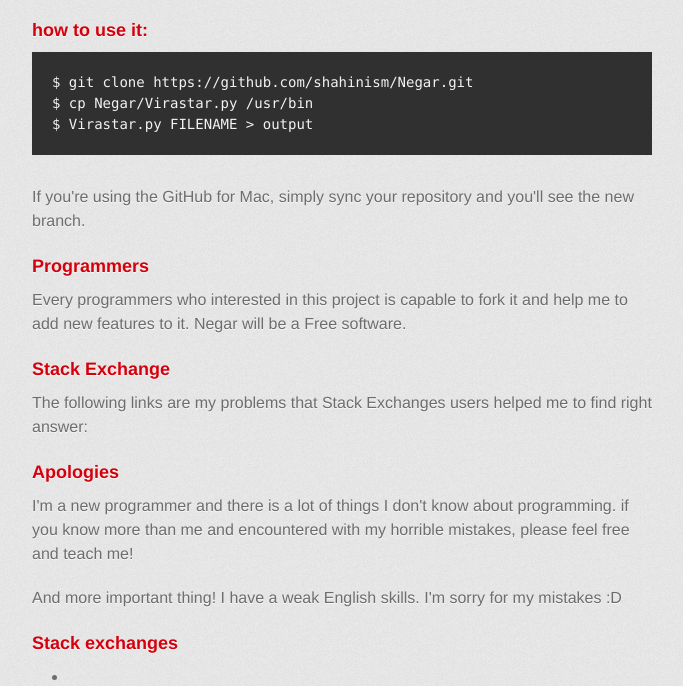
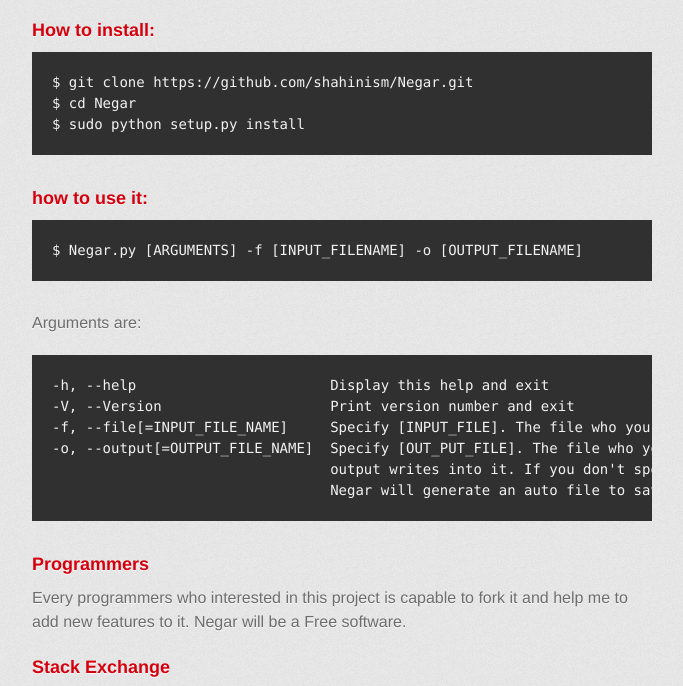
Before and after one commit to shahinism/python-negar, a plain HTML site: page index.html in a window 1280 px wide. Shown: the part 767-1453 px from the top of the page, without its empty margins (298-981 px from the left). Drawn offline with Linux system fonts and the light colour scheme; a web font is replaced by a local one.

Commit message:
Create gh-pages branch via GitHub

```diff
--- a/index.html
+++ b/index.html
@@ -39,14 +39,27 @@
 
 <p><img src="https://raw.github.com/shahinism/Negar/master/Negar-State.png" alt="NegarsScreenshot"></p>
 
+<h3>How to install:</h3>
+
+<pre><code>$ git clone https://github.com/shahinism/Negar.git
+$ cd Negar
+$ sudo python setup.py install
+</code></pre>
+
 <h3>how to use it:</h3>
 
-<pre><code>$ git clone https://github.com/shahinism/Negar.git
-$ cp Negar/Virastar.py /usr/bin
-$ Virastar.py FILENAME &gt; output
+<pre><code>$ Negar.py [ARGUMENTS] -f [INPUT_FILENAME] -o [OUTPUT_FILENAME]
 </code></pre>
 
-<p>If you're using the GitHub for Mac, simply sync your repository and you'll see the new branch.</p>
+<p>Arguments are:</p>
+
+<pre><code>-h, --help                       Display this help and exit
+-V, --Version                    Print version number and exit
+-f, --file[=INPUT_FILE_NAME]     Specify [INPUT_FILE]. The file who you want to edit
+-o, --output[=OUTPUT_FILE_NAME]  Specify [OUT_PUT_FILE]. The file who you want the programs
+                                 output writes into it. If you don't specify this option
+                                 Negar will generate an auto file to save the result.
+</code></pre>
 
 <h3>Programmers</h3>
 
```
Also changed, not shown: params.json (+1 -1 lines).
